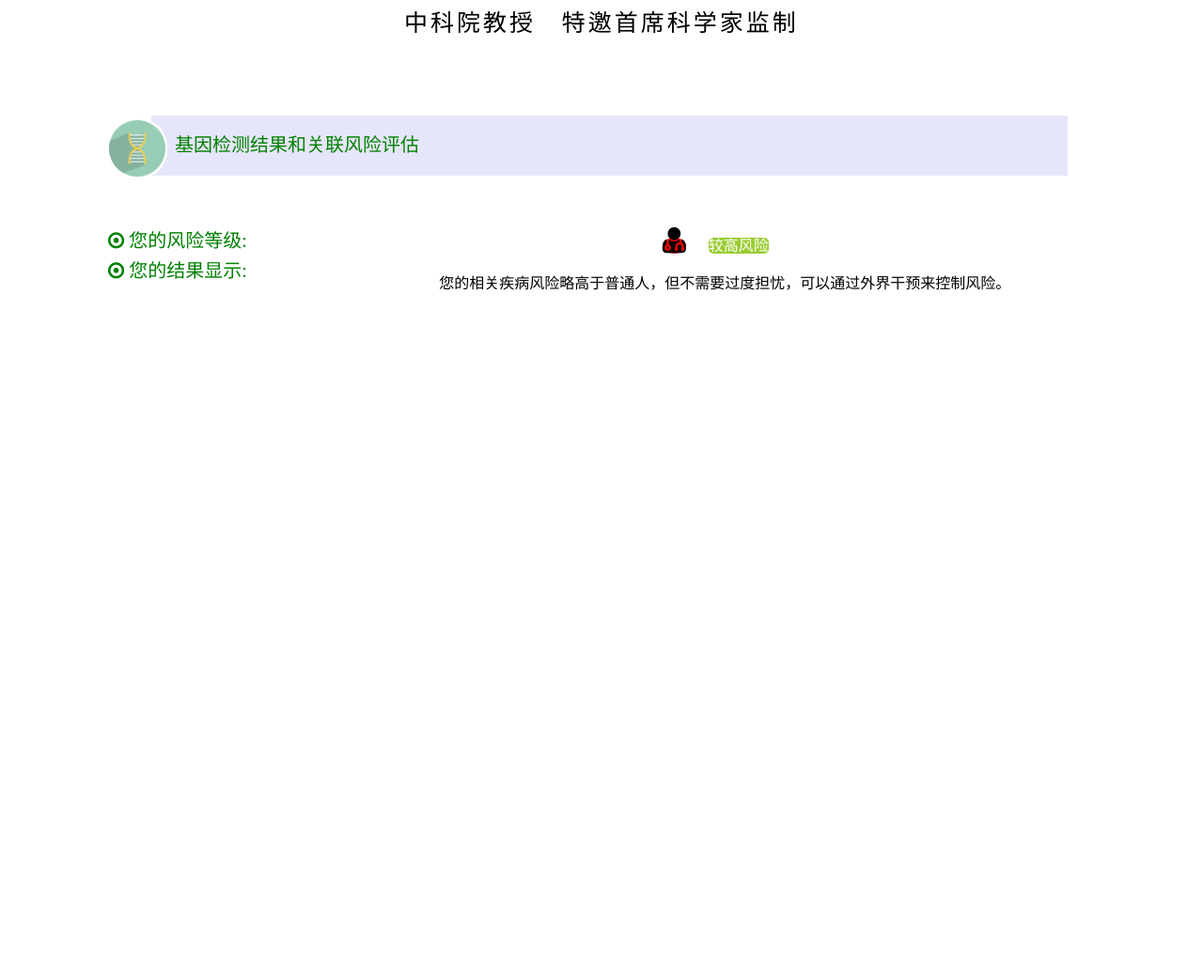
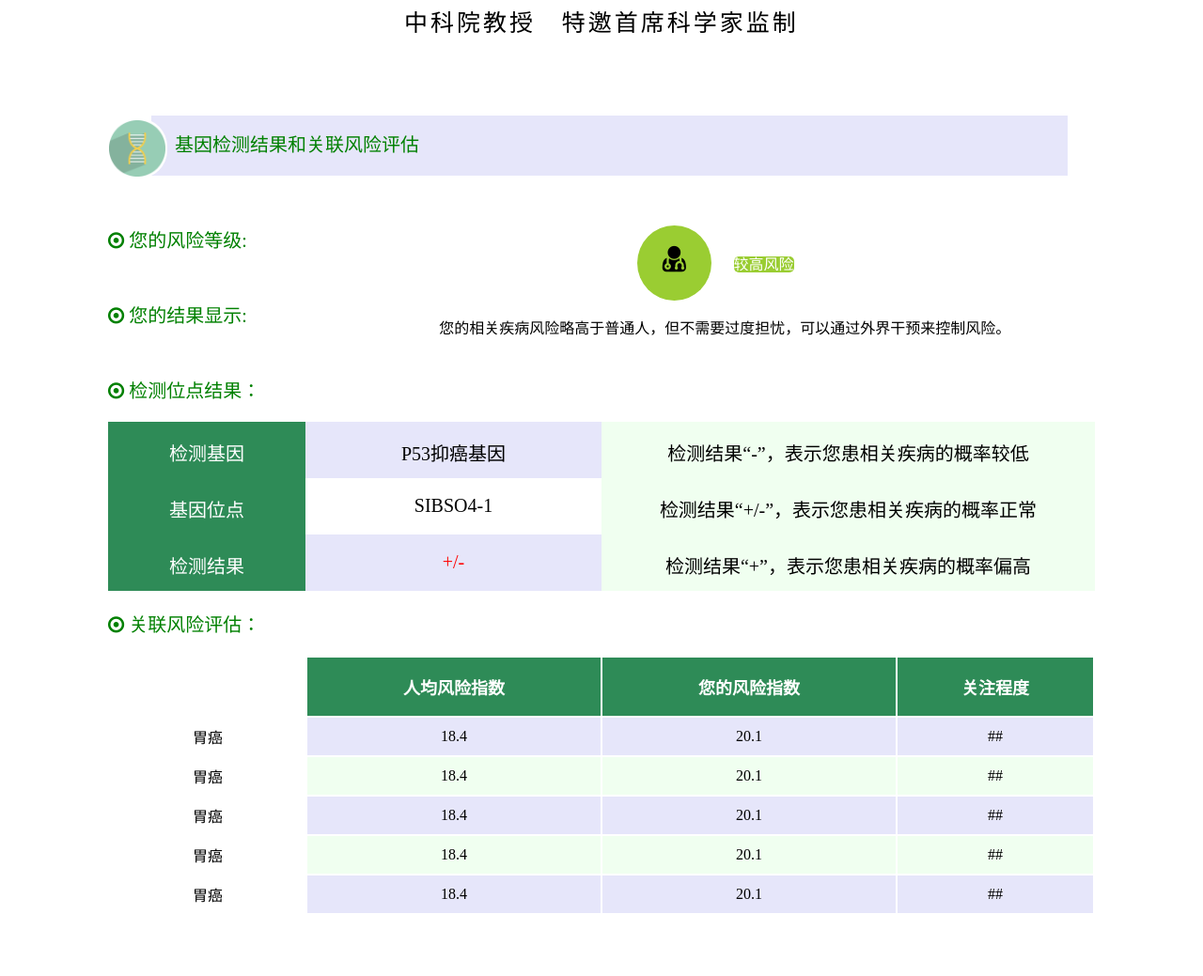
Before and after one commit to WooWoods/genetech, a Flask app: template app/templates/report.html in a window 1280 px wide. Shown: the part 948-1987 px from the top of the page at 94% size. Before the commit the page ends 1257 px from the top, so only its background shows below. Run offline with Flask 2, Linux system fonts and the light colour scheme; the template is opened without the code that fills it, so the values that code supplies are empty; parts of the project's set-up code (start-up, migrations or seed data) failed here and were passed over.

Commit message:
revise page2

```diff
--- a/app/static/css/pdfpage.css
+++ b/app/static/css/pdfpage.css
@@ -116,11 +116,13 @@ div.result {
 	padding:10px 5px;
 	margin-bottom: 20px;
 }
-div.result li {
+div.result .plate {
 	margin: 10px 0;
 	list-style-type: none;
 	vertical-align: middle;
 	margin: auto 0;
+	display: block;
+	height: 100%;
 }
 span.test-title {
 	width: 25%;
@@ -128,21 +130,26 @@ span.test-title {
 	font-size: 20px;
 	color: green;
 }
+p.test-title {
+	font-size: 20px;
+	color: green;
+}
 span.test-content-one {
 	width: 75%;
-	height: 100%;
+	height: 80px;
 	text-align: center;
 	float: left;
+	display: inline-block;
 }
 .circle {
-	width: 50px;
-	height: 50px;
-	background-color: red;
+	width: 10%;
+	height: 100%;
+	background-color: yellowgreen;
 	border-radius: 50%;
+	padding:20px 10px;
 	/*-moz-border-radius: 50%;
 	-webkit-border-radius: 50%;*/
-
-	position: relative;
+	display: inline-block;
 }
 p.risk {
 	background-color: yellowgreen;
@@ -150,4 +157,87 @@ p.risk {
 	border-radius: 5px;
 	display: inline;
 	margin: 0 20px;
+	position: relative;
 }
+
+div.table-like {
+	margin: 15px 0;
+	display: block;
+	width: 100%;
+}
+
+div.table-row {
+	border:0;
+	margin:0;
+	padding:0;
+	display: block;
+	height: 60px;
+	width: 100%;
+	text-align: center;
+}
+span.table-left {
+	display: inline;
+	position: relative;
+	float: left;
+	width: 20%;
+	height: 100%;
+	padding:18px 0;
+	background-color: #2E8B57;
+	color: white;
+	font-size: 20px;
+}
+span.table-middle {
+	display: inline;
+	position: relative;
+	float: left;
+	width: 30%;
+	height: 100%;
+	padding: 18px 0;
+	background-color:  #E6E6FA;
+	font-size: 20px;
+}
+span.table-right {
+	display: inline;
+	position: relative;
+	float: left;
+	width: 50%;
+	height: 100%;
+	padding: 18px 0;
+	font-size: 20px;
+	background-color: #F0FFF0;
+}
+
+#customers {
+	width: 100%;
+	border: none;
+	margin: 15px 0;
+	border-collapse: separate;
+}
+#customers th, #customers td {
+	text-align: center;
+}
+#customers tr.header {
+	margin-bottom: 10px;
+	border-spacing: 30px;
+}
+#customers th {
+	background-color: #2E8B57;
+	font-size: 18px;
+	color: white;
+	height: 50px;
+	padding: 18px 0;
+	border-spacing: 10px 30px;
+}
+#customers td {
+	height: 40px;
+}
+#customers td.left {
+	width: 20%;
+	margin: 5px 8px;
+}
+#customers td.ying {
+	background-color: #F0FFF0;
+}
+#customers td.yang {
+	background-color: #E6E6FA;
+}
--- a/app/templates/report.html
+++ b/app/templates/report.html
@@ -89,7 +89,7 @@
 		<span class="head-right">基因检测结果和关联风险评估</span>
 	</div>
 	<div class="result">
-		<li>
+		<div class="plate">
 			<span class="test-title">
 				<i class="fa fa-dot-circle-o fa-1g"></i> 您的风险等级:
 			</span>
@@ -97,15 +97,80 @@
 				<span class="circle"><i class="fa fa-user-md fa-2x"></i></span>
 				<p class="risk">较高风险</p>
 			</span>
-		</li>
-		<li>
+		</div>
+		<div class="plate">
 			<span class="test-title">
 				<i class="fa fa-dot-circle-o fa-1g"></i> 您的结果显示:
 			</span>
 			<span class="test-content-one">
 				<p>您的相关疾病风险略高于普通人，但不需要过度担忧，可以通过外界干预来控制风险。</p>
 			</span>
-		</li>
+		</div>
+		<div class="plate">
+			<p class="test-title">
+				<i class="fa fa-dot-circle-o fa-1g"></i> 检测位点结果：
+			</p>
+			<div class="table-like">
+				<div class="table-row">
+					<span class="table-left">检测基因</span>
+					<span class="table-middle">P53抑癌基因</span>
+					<span class="table-right">检测结果“-”，表示您患相关疾病的概率较低</span>
+				</div>
+				<div class="table-row">
+					<span class="table-left">基因位点</span>
+					<span class="table-middle" style="background-color:white;">SIBSO4-1</span>
+					<span class="table-right">检测结果“+/-”，表示您患相关疾病的概率正常</span>
+				</div>
+				<div class="table-row">
+					<span class="table-left">检测结果</span>
+					<span class="table-middle" style="color: red">+/-</span>
+					<span class="table-right">检测结果“+”，表示您患相关疾病的概率偏高</span>
+				</div>
+			</div>
+		</div>
+		<div class="plate">
+			<p class="test-title">
+				<i class="fa fa-dot-circle-o fa-1g"></i> 关联风险评估：
+			</p>
+			<table id="customers">
+				<tr class="header">
+					<th style="background-color:white;"></th>
+					<th>人均风险指数</th>
+					<th>您的风险指数</th>
+					<th>关注程度</th>
+				</tr>
+				<tr>
+					<td class="left">胃癌</td>
+					<td class="yang">18.4</td>
+					<td class="yang">20.1</td>
+					<td class="yang">##</td>
+				</tr>
+				<tr>
+					<td class="left">胃癌</td>
+					<td class="ying">18.4</td>
+					<td class="ying">20.1</td>
+					<td class="ying">##</td>
+				</tr>
+				<tr>
+					<td class="left">胃癌</td>
+					<td class="yang">18.4</td>
+					<td class="yang">20.1</td>
+					<td class="yang">##</td>
+				</tr>
+				<tr>
+					<td class="left">胃癌</td>
+					<td class="ying">18.4</td>
+					<td class="ying">20.1</td>
+					<td class="ying">##</td>
+				</tr>
+				<tr>
+					<td class="left">胃癌</td>
+					<td class="yang">18.4</td>
+					<td class="yang">20.1</td>
+					<td class="yang">##</td>
+				</tr>
+			</table>
+		</div>
 	</div>
 	<!-- end page two -->
 
```
